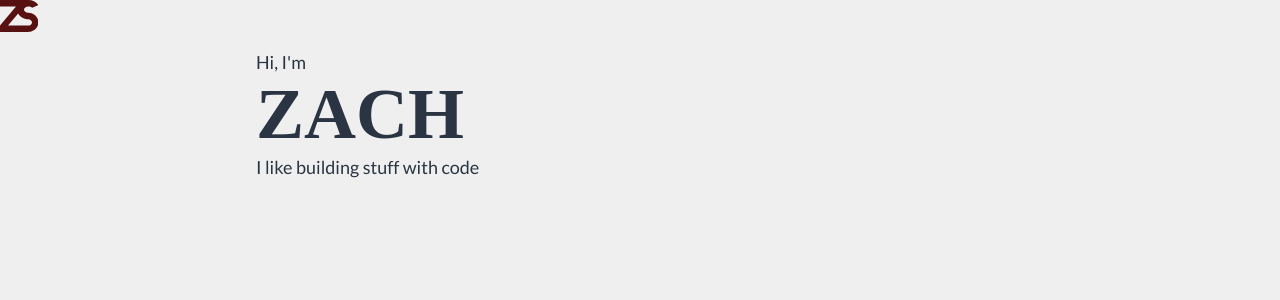
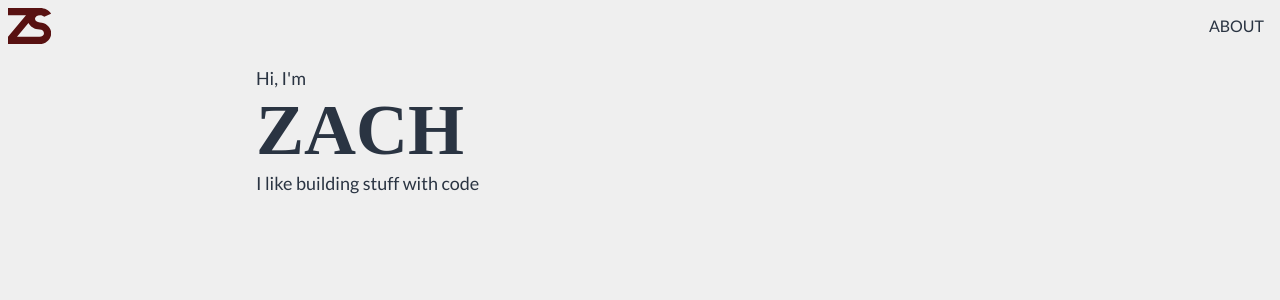
Before and after one commit to zsaffrin/zachsaffrin, a React (Vite) app: page / in a window 1280 px wide. Shown: the top 300 px of the page. Built offline with nearby package versions, Linux system fonts and the light colour scheme.

Commit message:
Setup header content layout

```diff
--- a/src/components/App/Main/MainHeader/MainHeader.jsx
+++ b/src/components/App/Main/MainHeader/MainHeader.jsx
@@ -1,19 +1,59 @@
 import styled from 'styled-components';
 import { Link } from 'wouter';
 
-const MainIconLink = styled(Link)`
-  color: #581111;
+const StyledHeader = styled.header`
+  display: grid;
+  grid-auto-flow: column;
+  grid-auto-columns: max-content;
+  align-items: center;
+  justify-content: space-between;
 `;
+
+const MainIconLink = styled(Link)(({ theme }) => {
+  const { colors, space } = theme;
+
+  return `
+    color: ${colors.darkred};
+    display: grid;
+    align-items: center;
+    transition: color 0.1s;
+    padding: 0 ${space.md};
+
+    &:hover {
+      color: ${colors.lightred};
+    }
+  `;
+});
+
+const PageNavLink = styled(Link)(({ theme }) => {
+  const { colorSettings, colors, space } = theme;
+
+  return `
+    display: grid;
+    align-items: center;
+    padding: ${space.lg};
+    text-transform: uppercase;
+    text-decoration: none;
+    color: ${colorSettings.bodyColor};
+
+    &:hover {
+      color: ${colors.lightred};
+    }
+  `;
+});
 
 const MainHeader = () => {
   return (
-    <header>
+    <StyledHeader>
       <MainIconLink to="/">
-        <svg viewBox="148.856 101.864 36.143 30.117" xmlns="http://www.w3.org/2000/svg" height="32" fill="currentcolor">
+        <svg viewBox="148.856 101.864 36.143 30.117" xmlns="http://www.w3.org/2000/svg" height="36" fill="currentcolor">
           <path d="M 175.551 113.904 C 173.275 113.865 171.445 112.532 171.445 110.894 C 171.445 109.234 173.332 107.884 175.664 107.884 C 177.149 107.884 178.46 108.432 179.206 109.262 L 184.949 106.619 C 183.171 103.79 179.68 101.864 175.666 101.864 L 148.856 101.864 L 148.856 107.884 L 163.918 107.884 L 148.856 125.956 L 148.856 131.981 L 175.212 131.981 C 180.617 131.981 184.999 127.938 184.999 122.946 C 184.999 118.061 180.798 114.074 175.551 113.904 Z M 175.212 125.956 L 156.39 125.956 L 165.973 114.452 C 167.543 117.586 171.124 119.811 175.325 119.924 C 177.353 119.975 178.979 121.308 178.979 122.94 C 178.973 124.606 177.291 125.956 175.212 125.956 Z" transform="matrix(1, 0, 0, 1, 0, 7.105427357601002e-15)" />
         </svg>
       </MainIconLink>
-    </header>
+      <div>
+        <PageNavLink to="/about">About</PageNavLink>
+      </div>
+    </StyledHeader>
   );
 };
 
```
